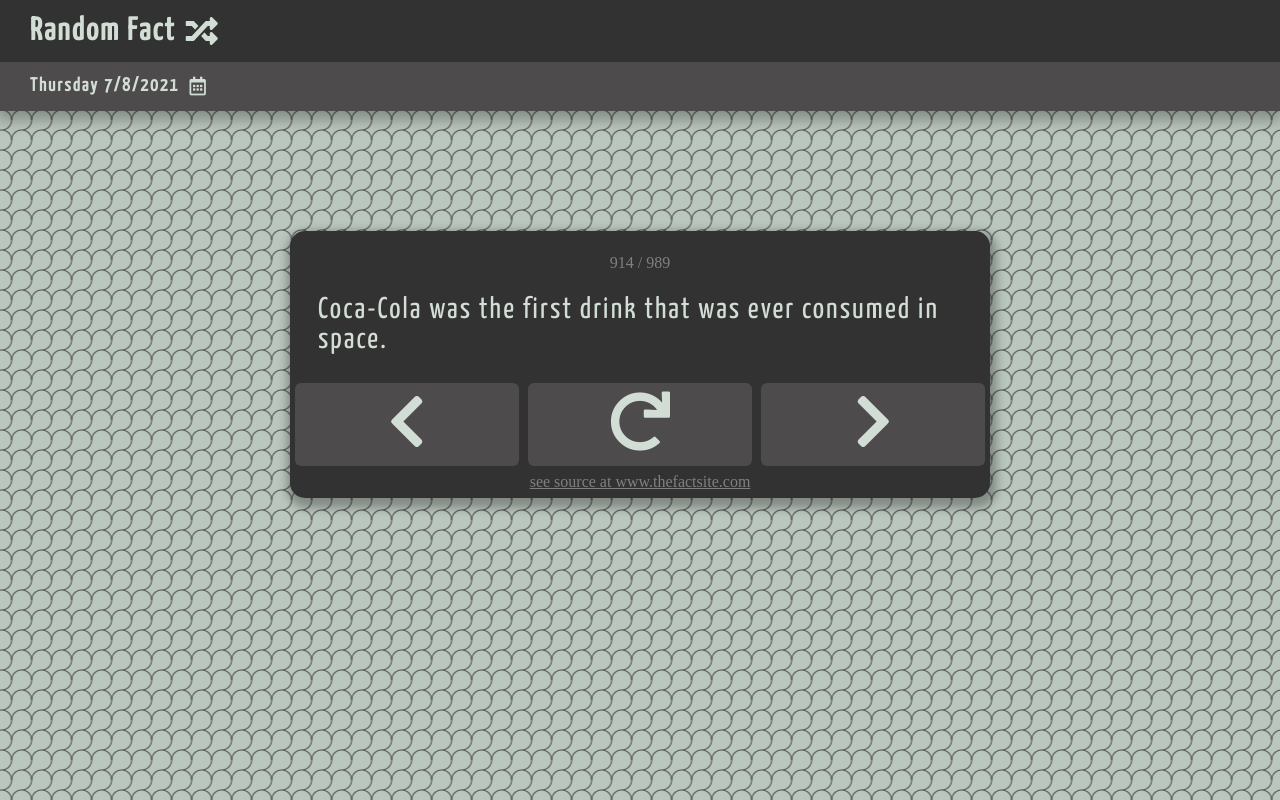
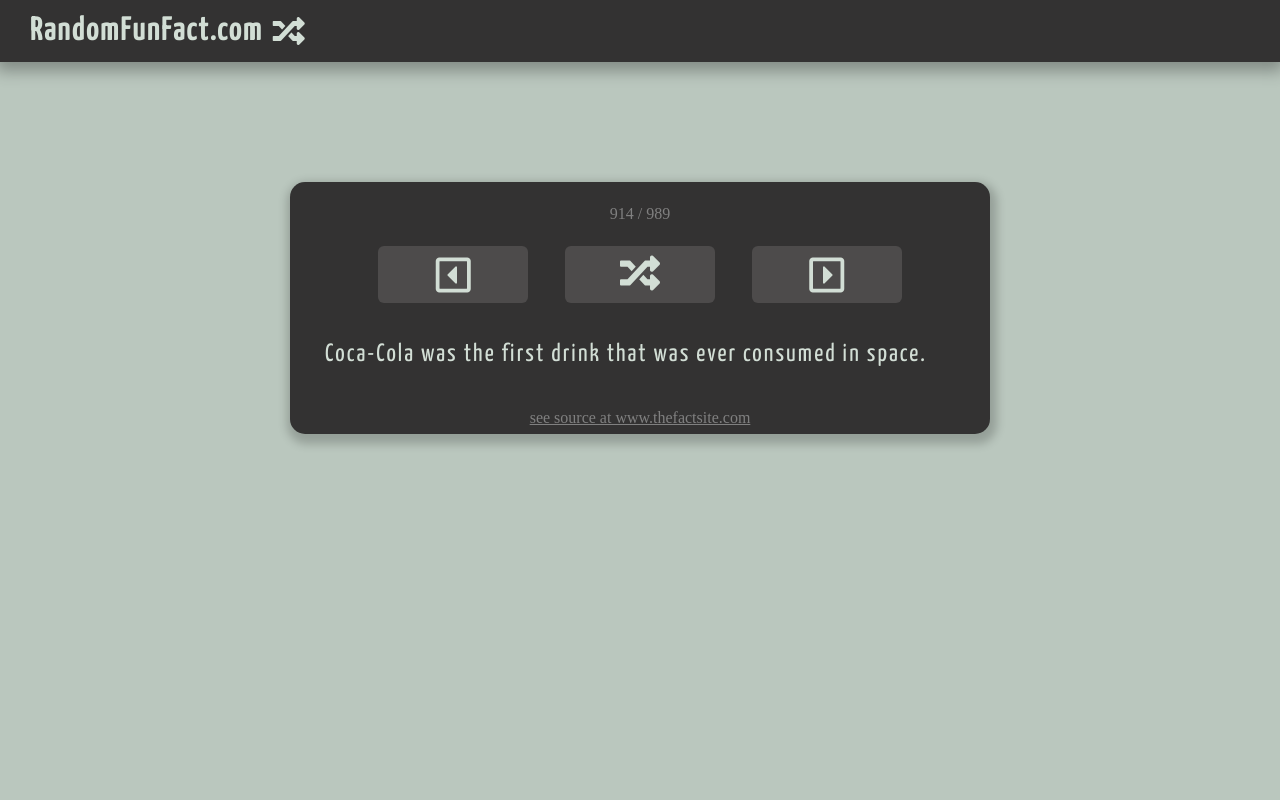
Before and after one commit to CeasarCyrillus/RandomFact, a React (Create React App) app: page /#914 in a window 1280 px wide. Built offline with nearby package versions, Linux system fonts and the light colour scheme.

Commit message:
Update design

```diff
--- a/src/App.css
+++ b/src/App.css
@@ -8,17 +8,7 @@
   padding: 0;
   position: relative;
   height: 90vh;
-
-  background:
-          radial-gradient(circle at 0% 50%, rgba(96, 16, 48, 0) 9px, var(--secondary-header-bg-color) 10px, rgba(96, 16, 48, 0) 11px) 0 10px,
-          radial-gradient(at 100% 100%, rgba(96, 16, 48, 0) 9px, var(--secondary-header-bg-color) 10px, rgba(96, 16, 48, 0) 11px),
-          var(--main-background-color);
-  background-size: 20px 20px;
-
-  animation-name: movearound;
-  animation-iteration-count: infinite;
-  animation-timing-function: linear;
-  animation-duration: 80s;
+  background-color: var(--main-background-color);
 }
 
 @keyframes movearound {
--- a/src/ArrowButton.tsx
+++ b/src/ArrowButton.tsx
@@ -11,6 +11,6 @@
     <span className={"post-button"} onClick={() => {
       props.onClick()
     }}>
-      <i className={`fas fa-chevron-${props.direction}`}/>
+      <i className={`far post-button-icon fa-caret-square-${props.direction}`}/>
     </span>
   )
--- a/src/Button.css
+++ b/src/Button.css
@@ -1,12 +1,19 @@
 .post-button {
     background-color: var(--secondary-header-bg-color);
-    width: 30%;
+    width: 25%;
     text-align: center;
-    padding: 1%;
+    padding: 5px;
     border-radius: 6px;
     cursor: pointer;
+    transition: 0.15s;
+}
+
+.post-button-icon {
+    vertical-align: bottom;
+    margin-bottom: 3px;
 }
 
 .post-button:hover {
     filter: brightness(1.5);
+    transform: scale(1.05);
 }
--- a/src/FactCard.tsx
+++ b/src/FactCard.tsx
@@ -1,9 +1,10 @@
 import React, {useEffect, useState} from "react";
 import './Post.css';
-import {ArrowButton} from "./ArrowButton";
 import factsJson from "./facts.json";
+import {NavigationButtons} from "./NavigationButtons";
 
 const random = (min: number, max: number) => Math.floor(Math.random() * (max - min + 1) + min);
+
 export const FactCard = () => {
   const [factIndex, setFactIndex] = useState<number>(getFactIndexFromUrl() ?? random(0, factsJson.numberOfFacts - 1));
 
@@ -28,31 +29,17 @@
     <div className={"post-link-wrapper"}>
       <p>{factIndex + 1} / {factsJson.numberOfFacts}</p>
     </div>
+    <NavigationButtons factIndex={factIndex} previousOnClick={() => {
+      setFactIndex(factIndex - 1);
+    }} randomOnClick={() => {
+      setFactIndex(random(0, factsJson.numberOfFacts - 1));
+    }} nextOnClick={() => {
+      setFactIndex(factIndex + 1);
+    }}/>
     <p className={"post-title"}>
       {fact.text}
     </p>
 
-    <div className={"post-buttons-wrapper"}>
-      {factIndex > 0 ?
-        <ArrowButton direction={"left"} onClick={() => {
-          setFactIndex(factIndex - 1);
-        }}/>
-        : <></>
-      }
-
-      <span className={"post-button"} onClick={() => {
-        setFactIndex(random(0, factsJson.numberOfFacts-1));
-      }}>
-        <i className="fas fa-redo" />
-      </span>
-
-      {factIndex < (factsJson.numberOfFacts - 1) ?
-        <ArrowButton direction={"right"} onClick={() => {
-          setFactIndex(factIndex + 1);
-        }}/>
-        : <></>
-      }
-    </div>
 
     <div className={"post-link-wrapper"}>
       <a className={"post-link"} href={fact.source} target="_blank">
--- a/src/Header.css
+++ b/src/Header.css
@@ -20,10 +20,6 @@
     background-color: var(--primary-header-bg-color);
 }
 
-.secondary-header {
-    background-color: var(--secondary-header-bg-color)
-}
-
 .header-icon {
     margin-left: 10px;
     vertical-align: bottom;
--- a/src/Header.tsx
+++ b/src/Header.tsx
@@ -1,33 +1,14 @@
 import React from "react";
 import "./Header.css"
 
-export const Header = () => {
-  const now = new Date();
-  const currentWeekDay = weekDays[now.getDay()];
-  const currentDate = now.toLocaleDateString();
-  return(
+export const Header = () =>
+  (
     <div className={"header-wrapper"}>
       <header className={"primary-header"}>
         <h1 className={"header-text"}>
-          Random Fact
+          RandomFunFact.com
           <i className="fas fa-random header-icon"/>
         </h1>
       </header>
-      <header className={"secondary-header"}>
-        <h3 className={"header-text"}>{`${currentWeekDay} ${currentDate}`}
-          <i className="far fa-calendar-alt header-icon"/>
-        </h3>
-      </header>
     </div>
-    )
-
-}
-const weekDays = [
-  "Sunday",
-  "Monday",
-  "Tuesday",
-  "Wednesday",
-  "Thursday",
-  "Friday",
-  "Saturday"
-];
+  )
--- /dev/null
+++ b/src/NavigationButtons.tsx
@@ -0,0 +1,27 @@
+import {ArrowButton} from "./ArrowButton";
+import factsJson from "./facts.json";
+import React from "react";
+
+interface NavigationButtonsProps {
+	factIndex: number;
+	previousOnClick: () => void;
+	randomOnClick: () => void;
+	nextOnClick: () => void;
+}
+
+export const NavigationButtons = (props: NavigationButtonsProps) =>
+	<section className={"post-buttons-wrapper"}>
+		{props.factIndex > 0 ?
+			<ArrowButton direction={"left"} onClick={props.previousOnClick}/>
+			: <></>
+		}
+
+		<span className={"post-button"} onClick={props.randomOnClick}>
+        <i className="fas fa-random"/>
+      </span>
+
+		{props.factIndex < (factsJson.numberOfFacts - 1) ?
+			<ArrowButton direction={"right"} onClick={props.nextOnClick}/>
+			: <></>
+		}
+	</section>;
--- a/src/Post.css
+++ b/src/Post.css
@@ -3,15 +3,14 @@
     max-width: 700px;
     background-color: var(--fact-card-bg-color);
     border-radius: 15px;
-    box-shadow: 2px 5px 10px 5px rgba(0, 0, 0, 0.3);
+    box-shadow: 2px 5px 10px 5px rgba(0, 0, 0, 0.2);
 
     margin: 15vh auto;
 }
 
 .post-title{
-
-    font-size: 30px;
-    padding: 0 4% 4%;
+    font-size: 25px;
+    padding: 0 5% 5%;
     margin: 0;
 
     color: var(--text-color);
@@ -31,12 +30,14 @@
 }
 
 .post-buttons-wrapper {
-    width: 100%;
+    width: 80%;
+    margin: 0 auto;
     color: var(--text-color);
     display: flex;
     justify-content: space-around;
 }
 
 .post-button {
-    font-size: 60px;
+    font-size: 40px;
+    margin-bottom: 40px;
 }
```
